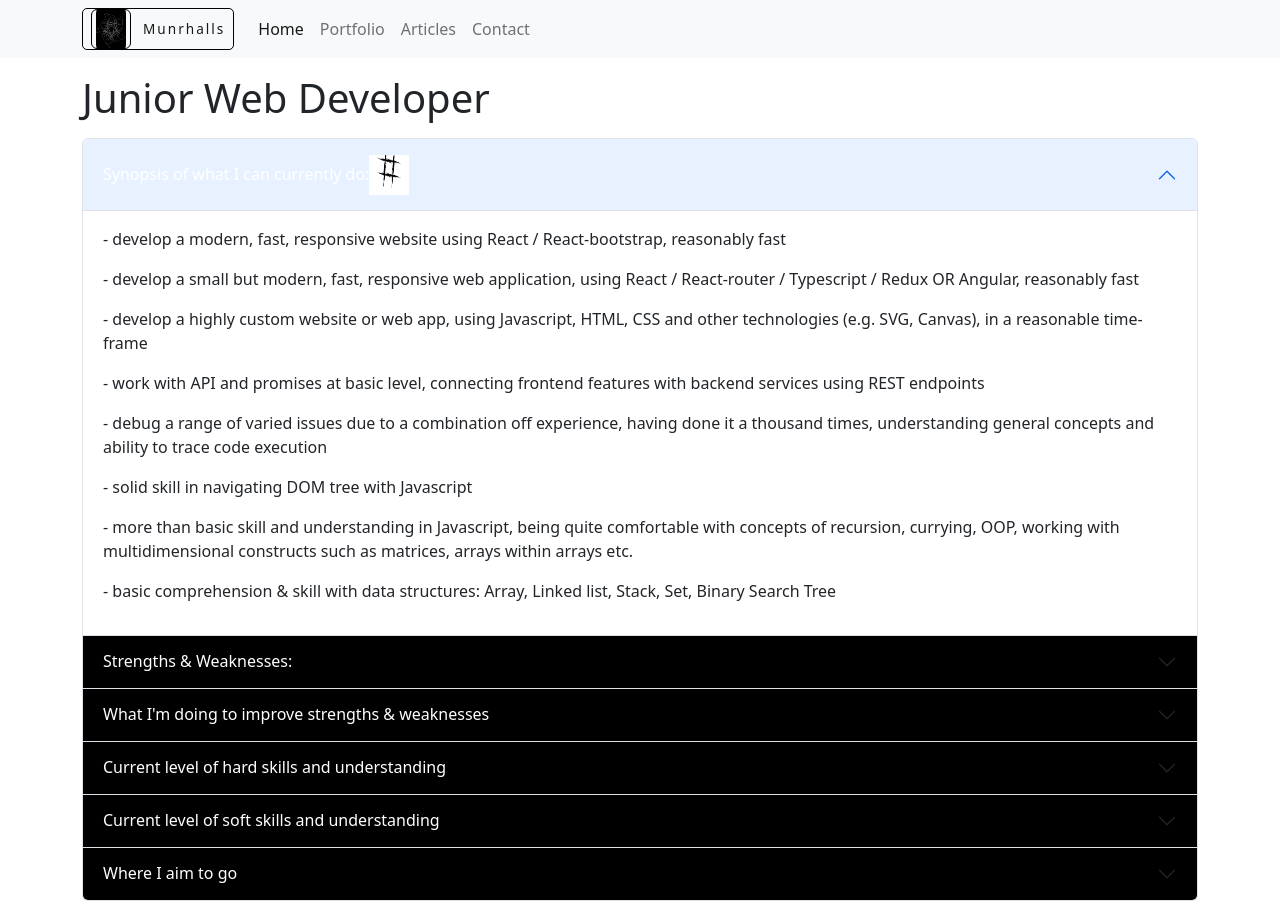
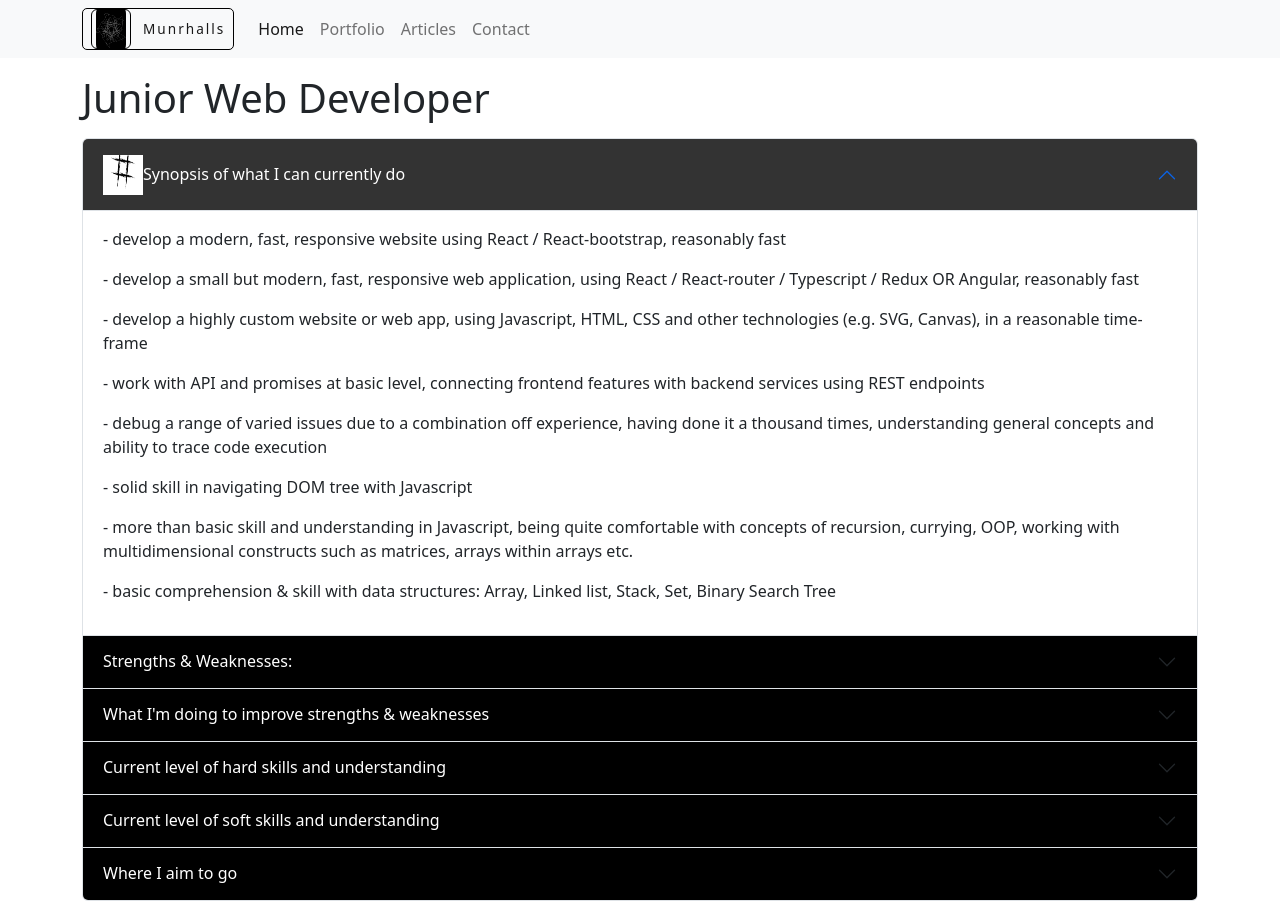
Before and after one commit to munrhalls/portfolio, a React (Vite) app: page / in a window 1280 px wide. Built offline with nearby package versions, Linux system fonts and the light colour scheme.

Commit message:
cuystom accordion

```diff
--- a/src/MainReusables.css
+++ b/src/MainReusables.css
@@ -10,4 +10,5 @@
 
 .accordion-button:not(.collapsed) {
   color: #fff;
+  background-color: #333;
 }
--- a/src/MainReusables.tsx
+++ b/src/MainReusables.tsx
@@ -2,6 +2,7 @@ import "./MainReusables.css";
 import { ReactNode } from "react";
 import { Image } from "react-bootstrap";
 import Accordion from "react-bootstrap/Accordion";
+import dojoImg from "./assets/dojoImg.png";
 
 interface H1ImageProps {
   src: string;
@@ -16,6 +17,11 @@ export function H1Image({ src, alt }: H1ImageProps) {
   return <Image src={src} style={{ height: "2.5rem", width: "2.5rem" }} />;
 }
 
-export function CustomAccordionHeader({ children }: Props) {
-  return <Accordion.Header>{children}</Accordion.Header>;
+export function CustomAccordionHeader({ text }) {
+  return (
+    <Accordion.Header>
+      <H1Image src={dojoImg} alt="dojo image" />
+      <span>{text}</span>
+    </Accordion.Header>
+  );
 }
--- a/src/routes/Home.tsx
+++ b/src/routes/Home.tsx
@@ -20,10 +20,7 @@ function Home() {
         <h1 className="mt-3 mb-3">Junior Web Developer</h1>
         <Accordion defaultActiveKey="0">
           <Accordion.Item eventKey="0">
-            <CustomAccordionHeader>
-              Synopsis of what I can currently do:
-              <H1Image src={dojoImg} alt="dojo image" />
-            </CustomAccordionHeader>
+            <CustomAccordionHeader text="Synopsis of what I can currently do" />
             <Accordion.Body>
               <p>
                 - develop a modern, fast, responsive website using React /
```
